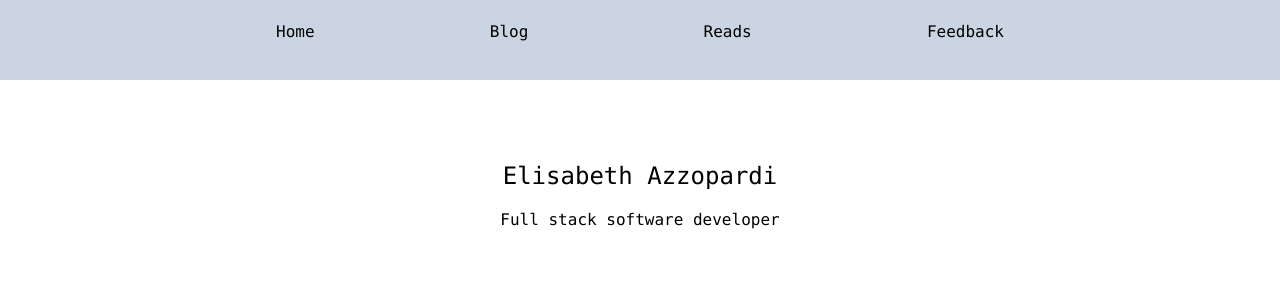
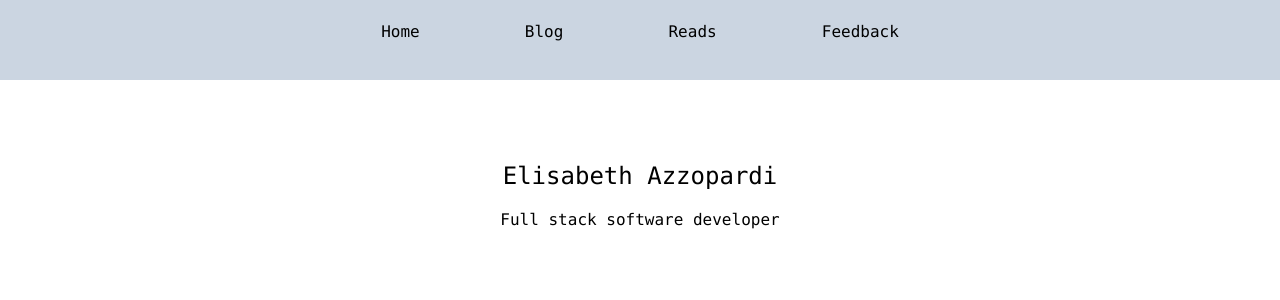
Before and after one commit to eliazzo/consolidation, a Next.js app: page / in a window 1280 px wide. Shown: the top 300 px of the page. Built offline with nearby package versions, Linux system fonts and the light colour scheme.

Commit message:
add book covers

```diff
--- a/app/books/page.tsx
+++ b/app/books/page.tsx
@@ -8,8 +8,10 @@ const zevin = "isbn/9780593321218"
 const salinger = "isbn/9780316769532"
 const caldwell = "isbn/9780571353743"
 const boyne = "isbn/9781784161002"
+const hamid = "isbn/9780241953938"
+const atkinson = "isbn/9780593466322"
 
-const bookArr = [murakami, keegan, zevin, salinger, caldwell, boyne]
+const bookArr = [murakami, keegan, zevin, salinger, caldwell, boyne, hamid, atkinson]
 
 const Books = ( ) => {
 
--- a/app/components/Navbar.tsx
+++ b/app/components/Navbar.tsx
@@ -1,7 +1,7 @@
 const Navbar = () => {
   return (
     <div className="h-20 w-vpw bg-slate-300">
-      <ul className="p-5 flex justify-between mx-64 font-mono">
+      <ul className="p-5 flex justify-evenly mx-64 font-mono">
       <li><a href="/">Home</a></li>
       <li><a href="/blog">Blog</a></li>
       <li><a href="/books">Reads</a></li>
```
